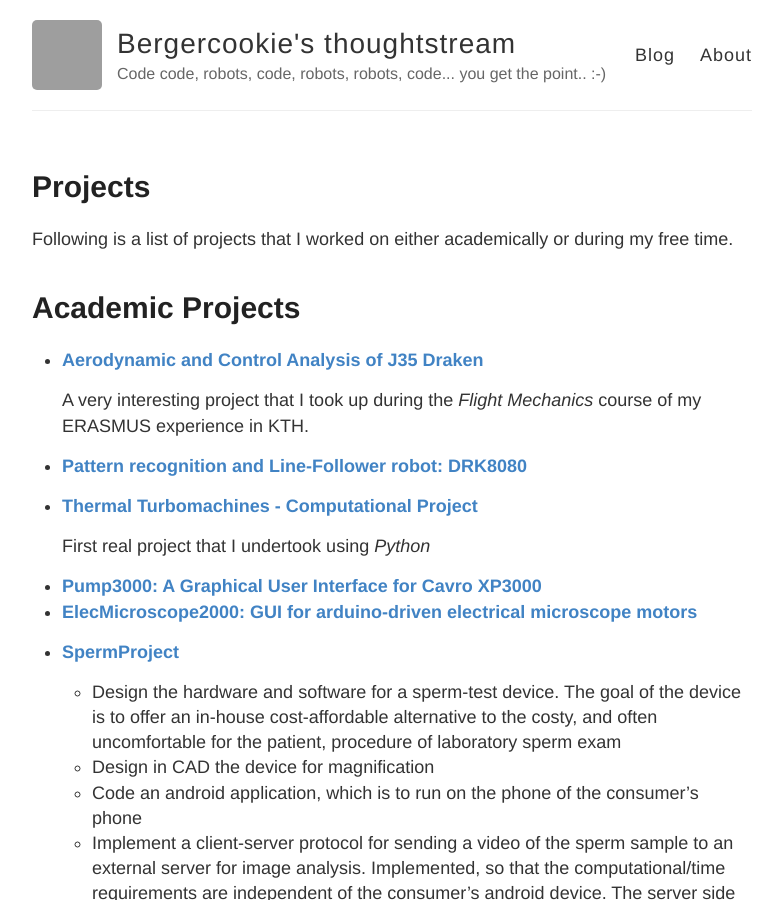
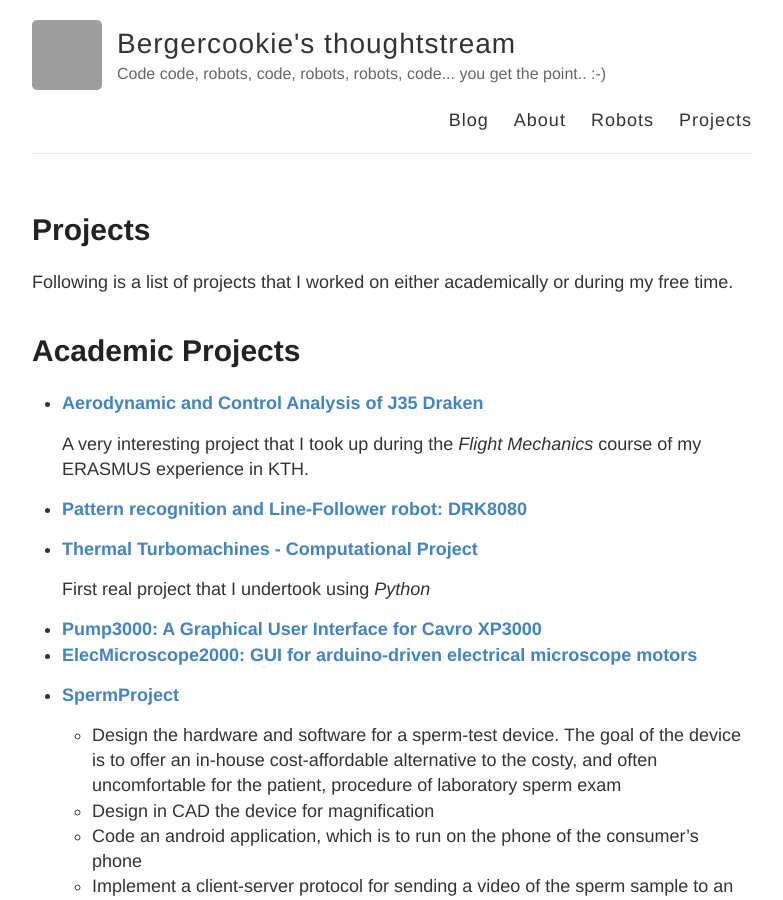
Before and after one commit to bergercookie/bergercookie.github.io, a Jekyll site: the page built from projects.md, in a window 1280 px wide and 900 px high. Shown: the whole window, without its empty margins (248-1031 px from the left). Built offline with Jekyll 4.4.1, drawn with Linux system fonts in a browser that asks for light colours; grey boxes are pictures that could not be loaded.

Commit message:
Bring back robots, projects sections

```diff
--- a/_layouts/default.html
+++ b/_layouts/default.html
@@ -27,6 +27,8 @@
           <nav>
             <a href="{{ site.baseurl }}/">Blog</a>
             <a href="{{ site.baseurl }}/about">About</a>
+            <a href="{{ site.baseurl }}/robots">Robots</a>
+            <a href="{{ site.baseurl }}/projects">Projects</a>
           </nav>
         </header>
       </div>
```
Also changed, not shown: projects.md (+1 -1 lines).
